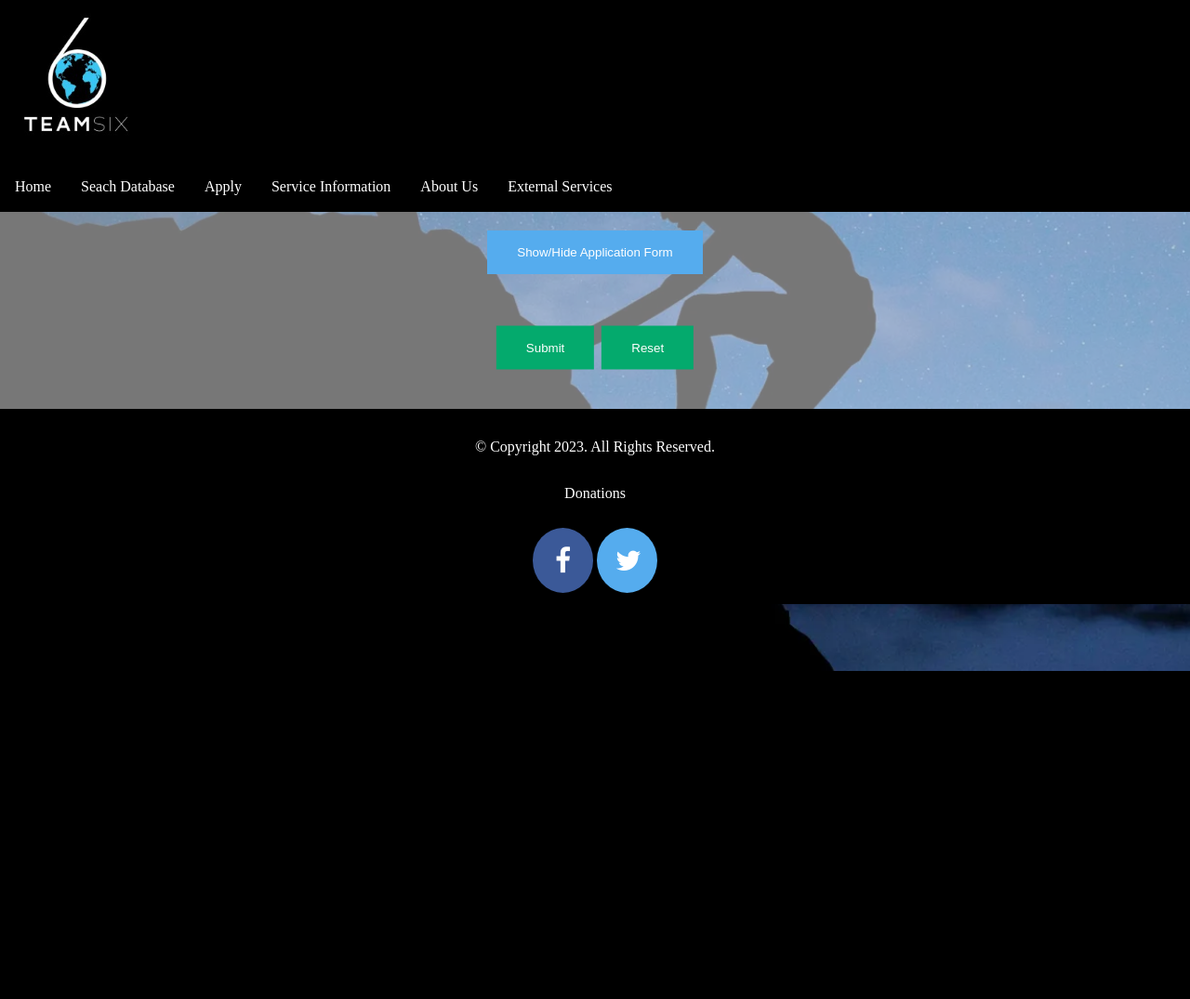
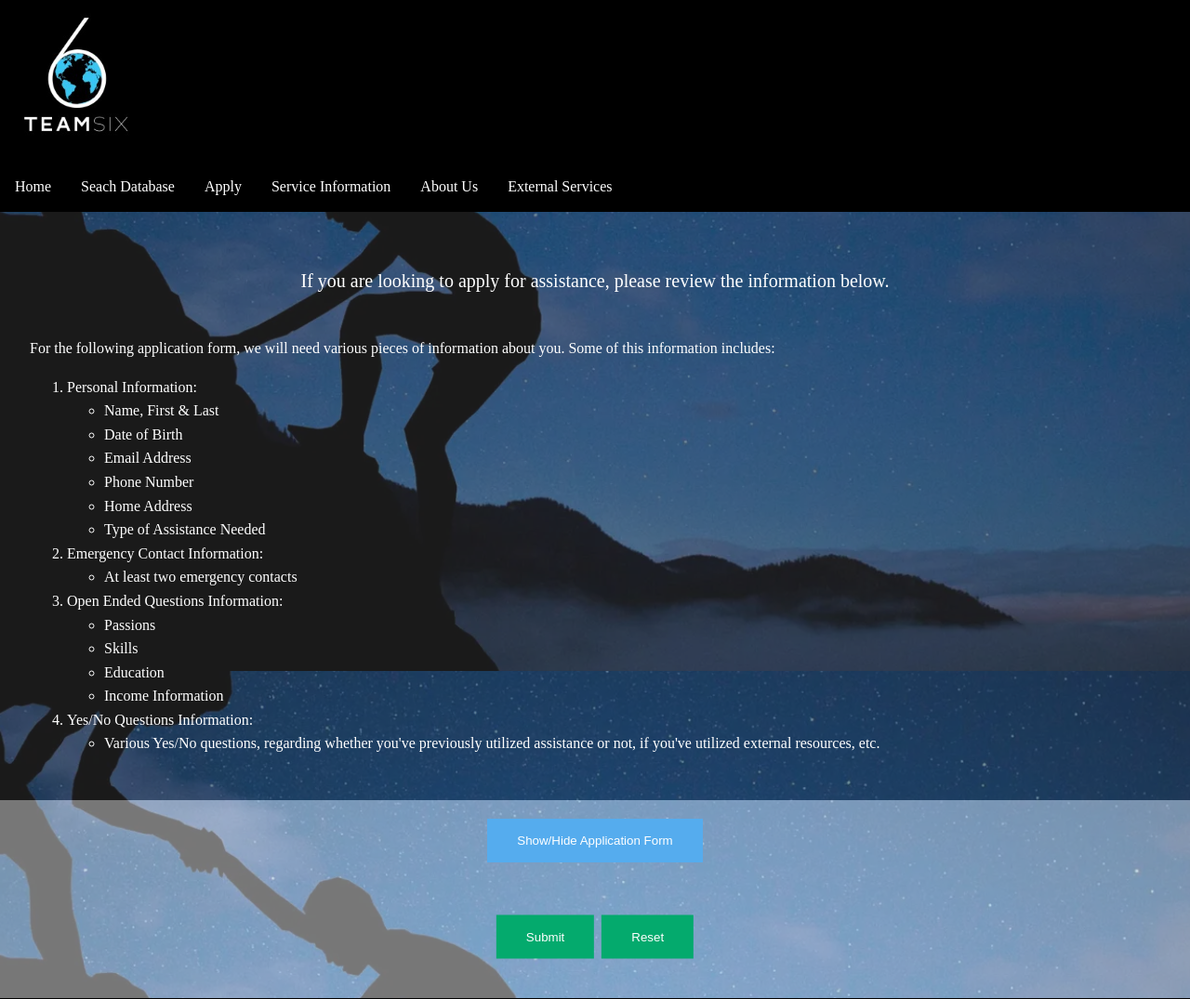
Before and after one commit to gonzalezricardo315/Distress-Aid-Project, a PHP site: page /apply.html in a window 1280 px wide. Shown: the part 78-1153 px from the top of the page at 93% size. Before the commit the page ends 800 px from the top, so only its background shows below. Run offline with PHP 8.4, Linux system fonts and the light colour scheme.

Commit message:
updated list styles for navbar

```diff
--- a/Skeleton Project/apply.html
+++ b/Skeleton Project/apply.html
@@ -399,11 +399,8 @@
 
     <main>
 
-        <!-- <div>
-            <p class="lead">If you are looking to apply for assistance, please review the information below.</p>
-        </div> -->
-
-        <!-- <div class="basic-apply-info">
+        <div class="basic-apply-info">
+            <p class="lead" style="padding-bottom: 2%;">If you are looking to apply for assistance, please review the information below.</p>
             <p>For the following application form, we will need various pieces of information about you. Some of this
                 information includes:</p>
             <ol>
@@ -433,7 +430,7 @@
                         you've utilized external resources, etc.</li>
                 </ul>
             </ol>
-        </div> -->
+        </div>
 
         <!-- Div for 'Apply Now' Form -->
         <div id="form">
--- a/Skeleton Project/navbar_styles.css
+++ b/Skeleton Project/navbar_styles.css
@@ -82,7 +82,7 @@ print {
     }
 }
 
-ul {
+.navbar-nav {
     list-style-type: none;
     margin: 0;
     padding: 0;
@@ -92,13 +92,13 @@ ul {
     top: 0;
 }
 
-li {
+.nav-item {
     display: inline;
     float: left;
     list-style-type: disc;
 }
 
-li a {
+.nav-item a {
     display: block;
     color: white;
     text-align: center;
@@ -108,7 +108,7 @@ li a {
     transition: 0.25s;
 }
 
-li a:hover {
+.nav-item a:hover {
     background-color: #333;
 }
 
```
